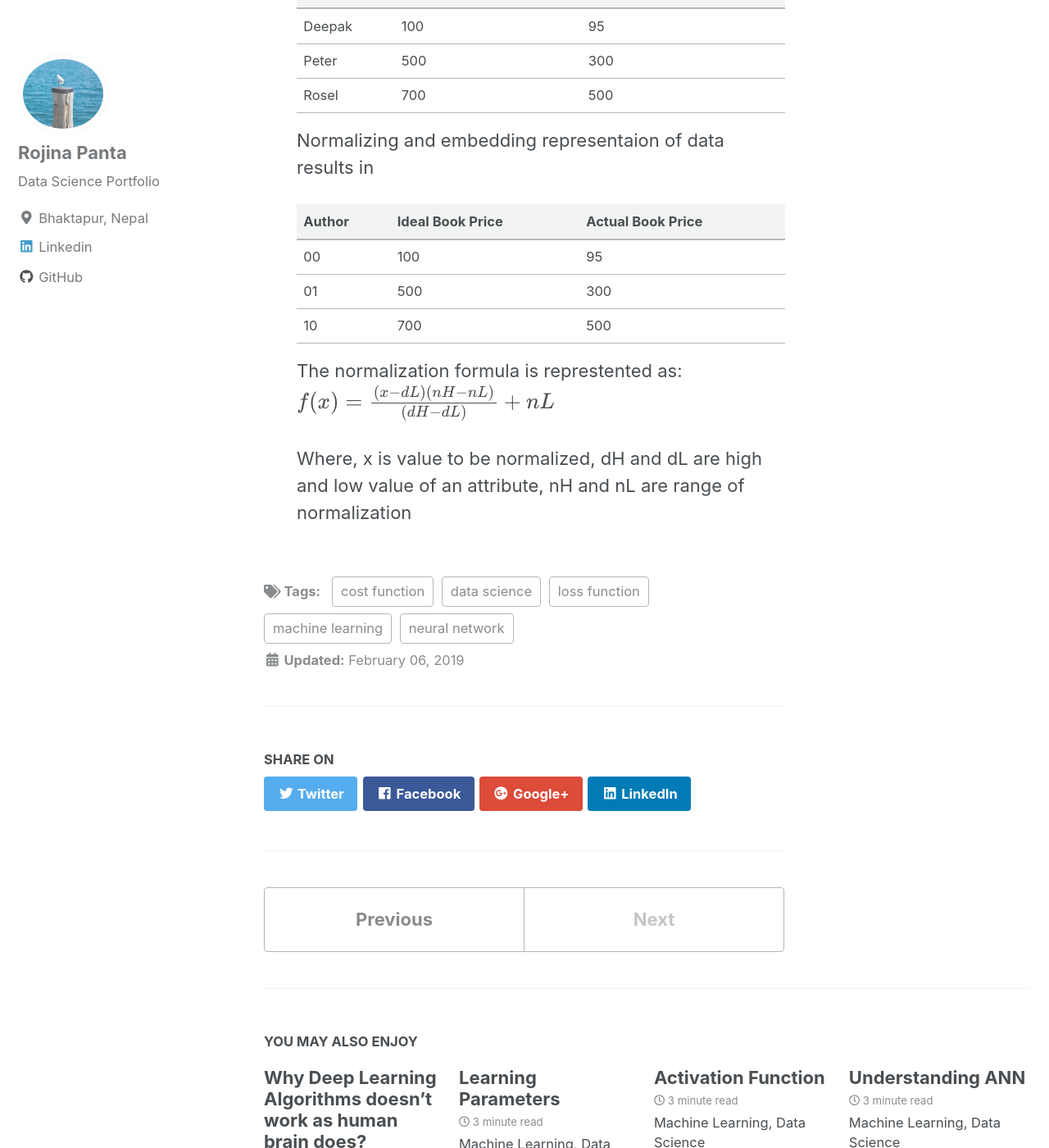
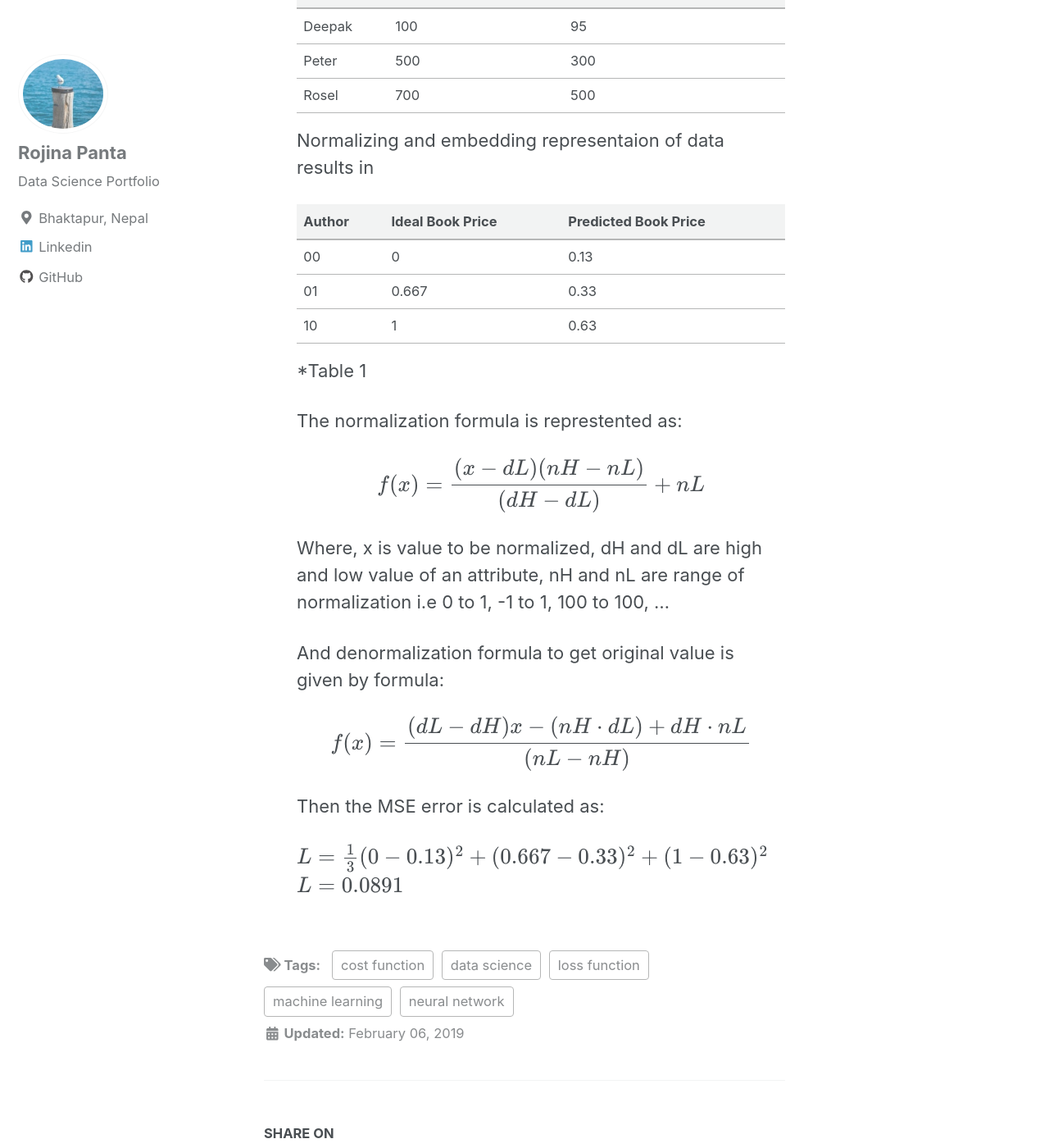
Before and after one commit to Rojina99/Rojina99.github.io, a Jekyll site: the page built from _posts/2019-02-06-loss_function.md, in a window 1280 px wide and 1400 px high, scrolled down 1413 px. Shown: the whole window at 82% size. Built offline with Jekyll 4.4.1, drawn with Linux system fonts in a browser that asks for light colours; cached includes are drawn as plain includes; nearby versions of some CDN libraries; formulas are drawn with MathJax 3; some of the changed text lies outside the part shown.

Commit message:
Update 2019-02-06-loss_function.md

```diff
--- a/_posts/2019-02-06-loss_function.md
+++ b/_posts/2019-02-06-loss_function.md
@@ -26,23 +26,36 @@ Before understanding the process of neural network optimization we have to under
 
    This function is mostly used for regression problems i.e. when the target output is continuous or numerical value prediction. For example:- bank transaction amount, number of sales each day.
 
-   | Author |Ideal Book Price | Actual Book Price|
+   | Author |Ideal Book Price | Predicted Book Price|
    |--------|-----------------|------------------|
    | Deepak | 100 | 95 |
    | Peter | 500 | 300 |
    | Rosel | 700 | 500 |
 
+
    Normalizing and embedding representaion of data results in
 
-   | Author | Ideal Book Price | Actual Book Price|
+   | Author | Ideal Book Price | Predicted Book Price|
    |--------|------------------|------------------|
-   | 00 |100 | 95 |
-   | 01 |500 | 300 |
-   | 10 |700 | 500 |
+   | 00 |0 | 0.13 |
+   | 01 |0.667 | 0.33 |
+   | 10 |1 | 0.63 |
+
+   *Table 1
 
    The normalization formula is represtented as:
+
    $$f(x) = \frac{(x−dL)(nH−nL)}{(dH−dL)} + nL$$
 
    Where, x is value to be normalized,
           dH and dL are high and low value of an attribute,
-          nH and nL are range of normalization
+          nH and nL are range of normalization i.e 0 to 1, -1 to 1, 100 to 100, ...
+
+   And denormalization formula to get original value is given by formula:
+
+   $$f(x) = \frac{(dL−dH)x−(nH·dL)+dH·nL}{(nL−nH)}$$
+
+   Then the MSE error is calculated as:
+
+   $$ L = \frac{1}{3}(0-0.13)^2 + (0.667-0.33)^2 + (1-0.63)^2 $$
+   $$ L = 0.0891 $$
```
